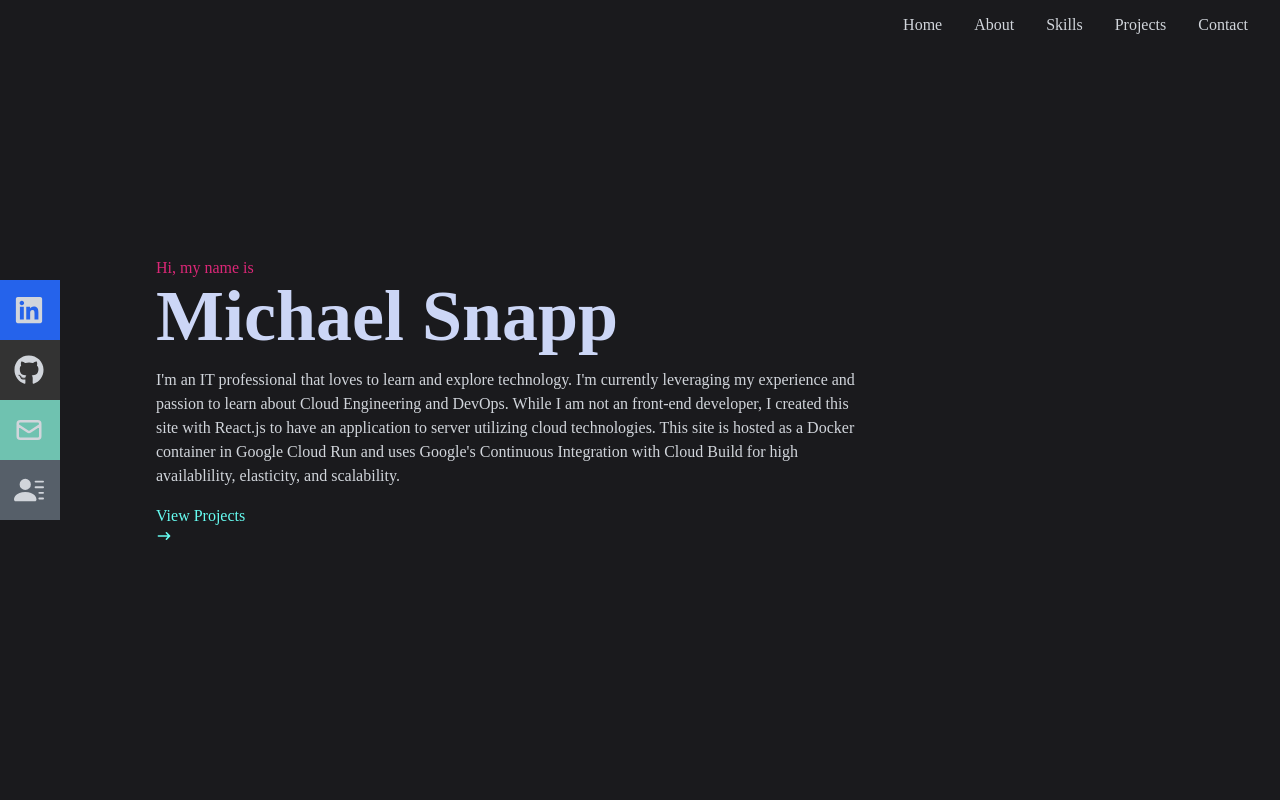
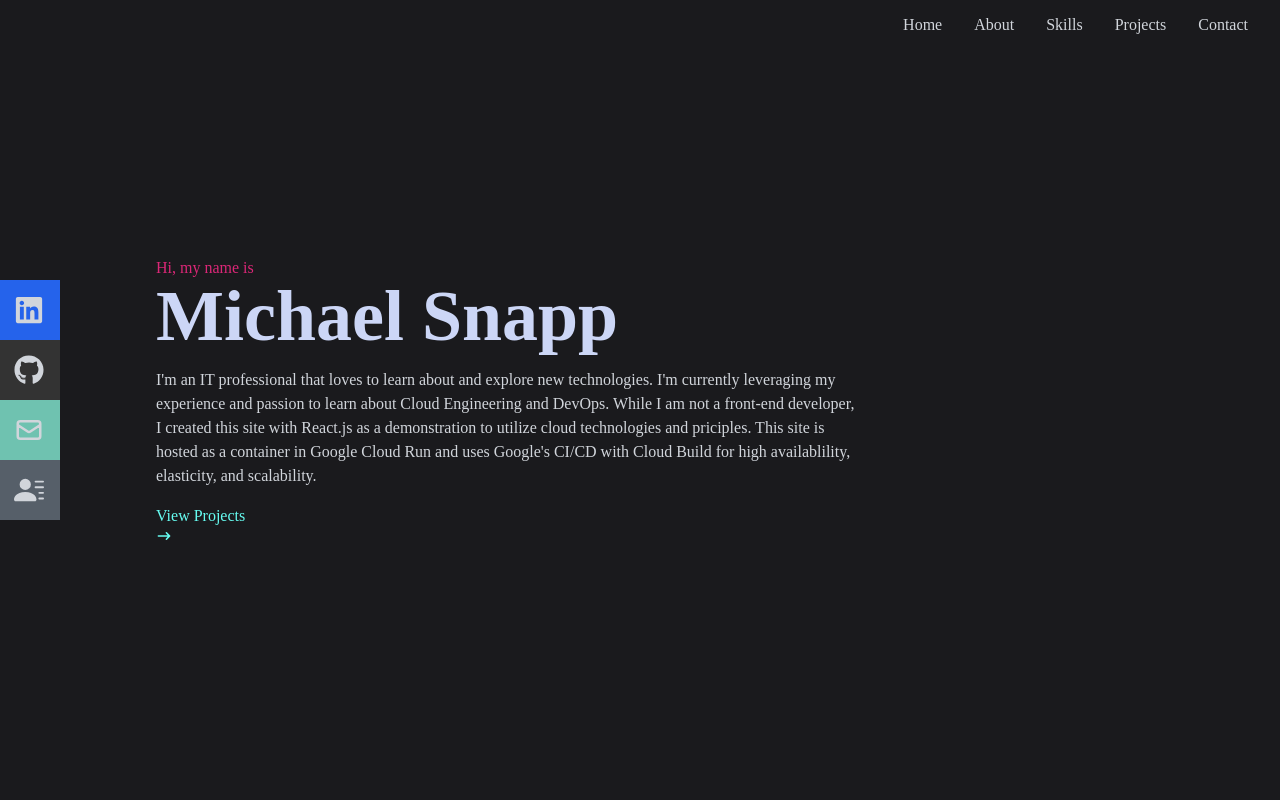
Before and after one commit to masnapp/portfolio, a React (Create React App) app: page / in a window 1280 px wide. Shown: the top 800 px of the page. Built offline with nearby package versions, Linux system fonts and the light colour scheme.

Commit message:
Changes to contact and home

```diff
--- a/src/components/Contact.jsx
+++ b/src/components/Contact.jsx
@@ -6,7 +6,7 @@ const Contact = () => {
         <form method='POST' action="https://getform.io/f/5e9c6bb3-ae2e-46ad-a16d-a21ede9f2a36" className='flex flex-col max-w-[600px] w-full'>
             <div className='pb-8'>
                 <p className='text-4xl font-bold inline border-b-4 border-pink-600 text-gray-300'>Contact</p>
-                <p className='text-gray-300 py-4'>Submit the form below or shoow me an emaili - myemail@gmail.com</p>
+                <p className='text-gray-300 py-4'>Submit the form below or send me an emaili at myemail@gmail.com</p>
             </div>
             <input className='p-2 bg-[#ccd6f6]' type="text" placeholder='Name' name='name' />
             <input className='my-4 p-2 bg-[#ccd6f6]' type="text" placeholder='Email' name='email' />
--- a/src/components/Home.jsx
+++ b/src/components/Home.jsx
@@ -1,5 +1,7 @@
 import React from 'react'
 import {HiArrowNarrowRight} from 'react-icons/hi'
+import { Link } from 'react-scroll';
+
 const Home = () => {
   return (
     <div name='home' className='w-full h-screen bg-[#1a1a1d]'>
@@ -9,13 +11,15 @@ const Home = () => {
             <p className='text-pink-600'>Hi, my name is</p>
             <h1 className='text-4xl sm:text-7xl font-bold text-[#ccd6f6]'>Michael Snapp</h1>
             {/* <h2 className='text-gray-300'>I'm an IT Engineer</h2> */}
-            <p className='text-gray-300 py-4 max-w-[700px]'>I'm an IT professional that loves to learn and explore technology. I'm currently
-                leveraging my experience and passion to learn about Cloud Engineering and DevOps. While I am not an front-end developer, I created
-                this site with React.js to have an application to server utilizing cloud technologies. This site is hosted as a Docker container in
-                Google Cloud Run and uses Google's Continuous Integration with Cloud Build for high availablility, elasticity, and scalability.
+            <p className='text-gray-300 py-4 max-w-[700px]'>I'm an IT professional that loves to learn about and explore new technologies. I'm currently
+                leveraging my experience and passion to learn about Cloud Engineering and DevOps. While I am not a front-end developer, I created
+                this site with React.js as a demonstration to utilize cloud technologies and priciples. This site is hosted as a container in
+                Google Cloud Run and uses Google's CI/CD with Cloud Build for high availablility, elasticity, and scalability.
             </p>
             <div>
+              <Link to='projects' smooth={true} duration={500}>
                 <button className='text-[#66FCF1] hover:text-pink-600'>View Projects <HiArrowNarrowRight /></button>
+                </Link>
             </div>
         </div>
     </div>
```
